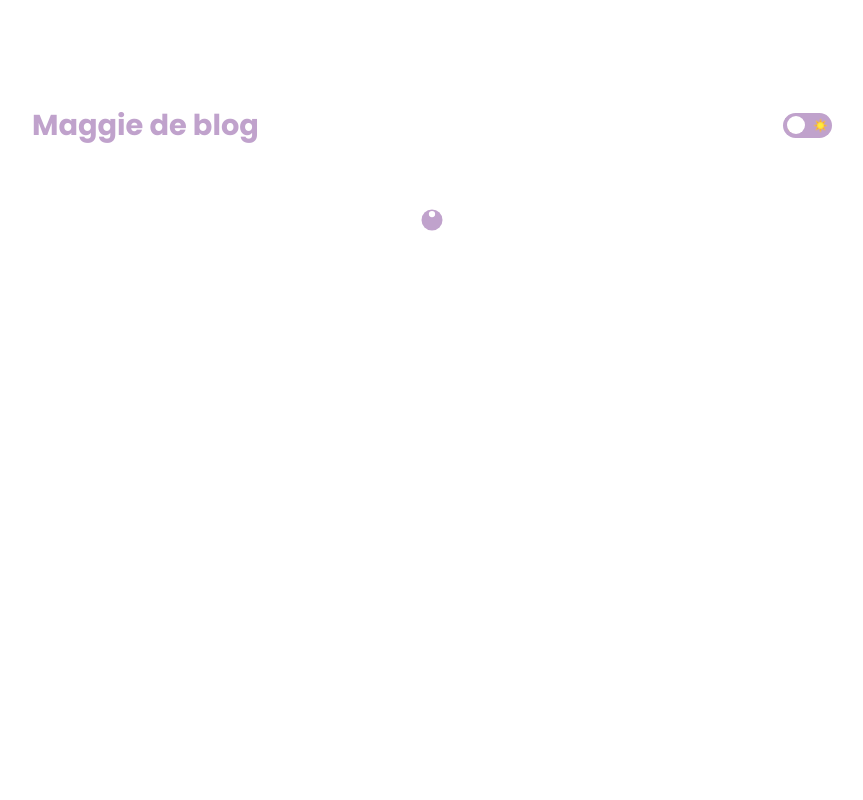
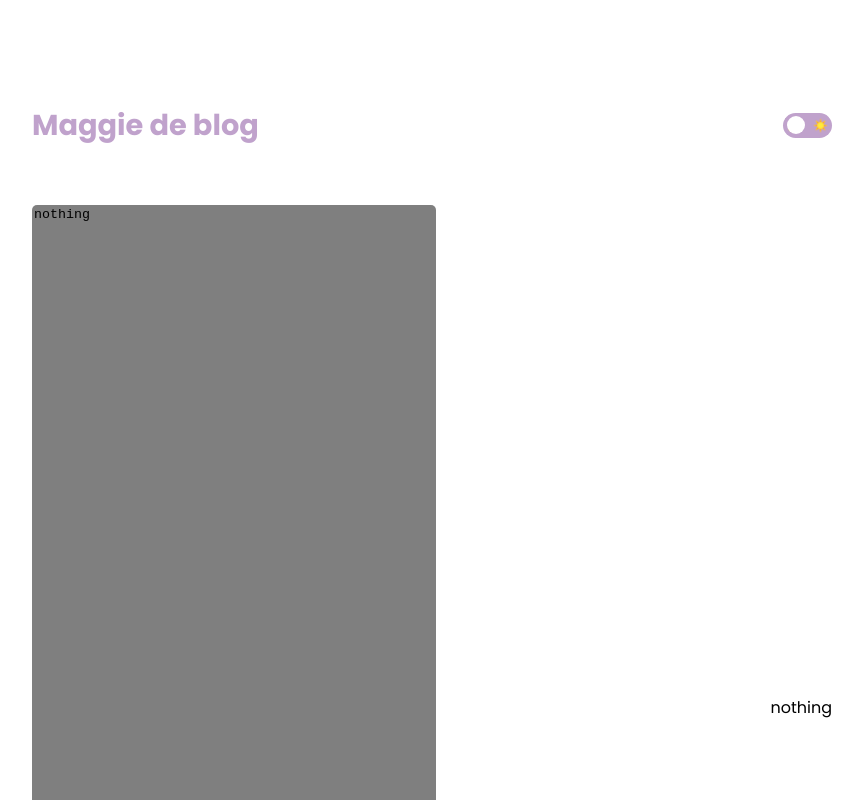
Before and after one commit to emielvanseveren/blog, a React app in the folder frontend/: page /preview in a window 1280 px wide. Shown: the top 800 px of the page, without its empty margins (208-1071 px from the left). Built offline with nearby package versions, Linux system fonts and the light colour scheme.

Commit message:
Add simple preview page

```diff
--- a/frontend/package.json
+++ b/frontend/package.json
@@ -14,9 +14,11 @@
   },
   "main": "index.js",
   "dependencies": {
+    "markdown-to-jsx": "^6.10.3",
     "react": "^16.10.2",
     "react-dom": "^16.10.2",
     "react-helmet": "^5.2.1",
+    "react-markdown": "^4.2.2",
     "react-router-dom": "^5.1.2",
     "styled-components": "^4.4.0"
   },
--- /dev/null
+++ b/frontend/src/components/pages/Preview.js
@@ -0,0 +1,44 @@
+import React, { useState } from 'react'
+import styled from 'styled-components'
+import Markdown from 'markdown-to-jsx'
+
+import Header from '../layout/Header'
+
+
+const Container = styled.div`
+  position: relative;
+  width: 800px;
+  min-height: 100vh;
+  margin: 0 auto;
+`
+const TextArea = styled.textarea`
+  width: 50%;
+  height: 1000px;
+  background-color: rgba(0,0,0,0.5);
+  border: none;
+  resize: none;
+  border-radius: 5px;
+`
+const MarkDownContainer = styled.div`
+  display: flex;
+  align-items: center;
+  justify-content: space-between;
+`
+
+export default function Preview(){
+  const [md, changeMd] = useState('nothing')
+  console.log('this loaded')
+
+  function handleChange(e){
+    changeMd(e.target.value)
+  }
+  return (
+    <Container>
+      <Header/>
+      <MarkDownContainer>
+        <TextArea id="md" onChange={handleChange} value={md} />
+        <Markdown>{md}</Markdown>
+      </MarkDownContainer>
+    </Container>
+ )
+}
--- a/frontend/src/constants/routes.js
+++ b/frontend/src/constants/routes.js
@@ -1,6 +1,7 @@
 // main pages
 import Home from '../components/pages/Home'
 import PostPage from '../components/pages/PostPage'
+import Preview from '../components/pages/Preview'
 import NotFound from '../components/pages/NotFound'
 
 const routes = [
@@ -8,6 +9,10 @@ const routes = [
     path:      '/',
     component: Home,
     exact:     true
+  },
+  {
+    path:       '/preview',
+    component:  Preview
   },
   {
     path:      '/:title',
```
Also changed, not shown: 1 other file (tests, documents, lock files or other folders).
